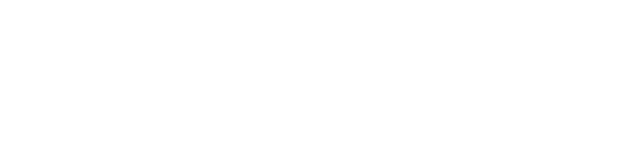
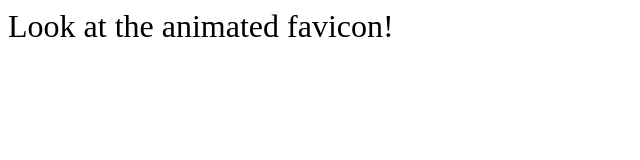
Before and after one commit to Aymkdn/animated-favicon, a plain HTML site: page index.html in a window 1280 px wide. Shown: the whole page, without its empty margins (0-640 px from the left). Drawn offline with Linux system fonts and the light colour scheme.

Commit message:
Update index.html

```diff
--- a/index.html
+++ b/index.html
@@ -7,6 +7,7 @@
     <link rel="shortcut icon" href="https://github.githubassets.com/favicons/favicon.png" type="image/png" id="favicon">
 </head>
 <body>
+    <div style="font-size:2rem">Look at the animated favicon!</div>
     <script>
         const favicon = document.getElementById('favicon');
         const images = [
```
